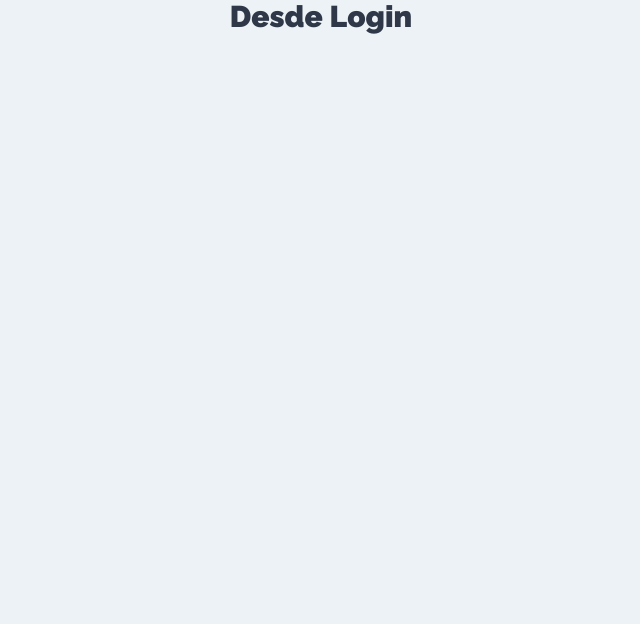
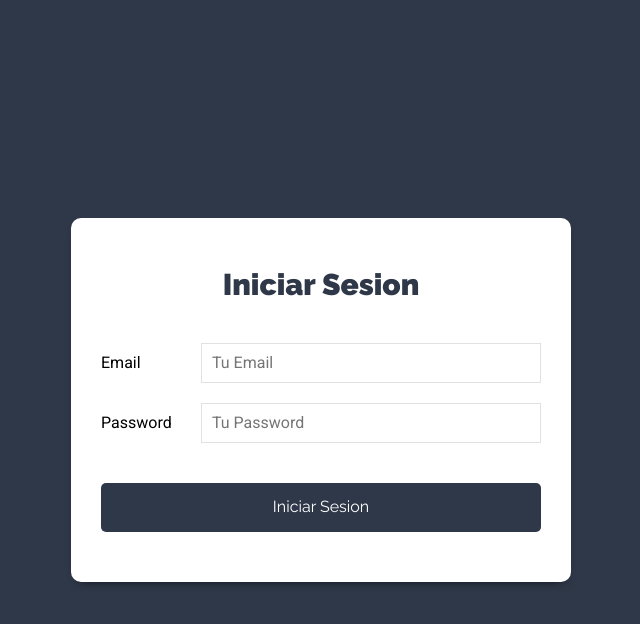
Before and after one commit to SkinnyA/AdministradorProyectos-Cliente, a React (Create React App) app: page / in a window 1280 px wide. Shown: the top 624 px of the page, without its empty margins (319-959 px from the left). Built offline with nearby package versions, Linux system fonts and the light colour scheme.

Commit message:
Adding login form

```diff
--- a/src/components/auth/Login.js
+++ b/src/components/auth/Login.js
@@ -1,8 +1,47 @@
 import React from 'react';
 
 const Login = () => {
+
+    const onChange = () => {
+
+    }
+
     return (
-        <h1>Desde Login</h1>
+        <div className="form-usuario">
+            <div className="contenedor-form sombra-dark">
+                <h1>Iniciar Sesion</h1>
+
+                <form>
+                    <div className="campo-form">
+                        <label htmlFor="email">Email</label>
+                        <input
+                            type="email"
+                            id="email"
+                            name="email"
+                            placeholder="Tu Email"
+                            onChange={onChange}
+                        />
+                    </div>
+
+                    <div className="campo-form">
+                        <label htmlFor="password">Password</label>
+                        <input
+                            type="password"
+                            id="password"
+                            name="password"
+                            placeholder="Tu Password"
+                            onChange={onChange}
+                        />
+                    </div>
+
+                    <div className="campo-form">
+                        <input type="submit" className="btn btn-primario btn-block"
+                            value="Iniciar Sesion"
+                        />
+                    </div>
+                </form>
+            </div>
+        </div>
     );
 }
 
```
